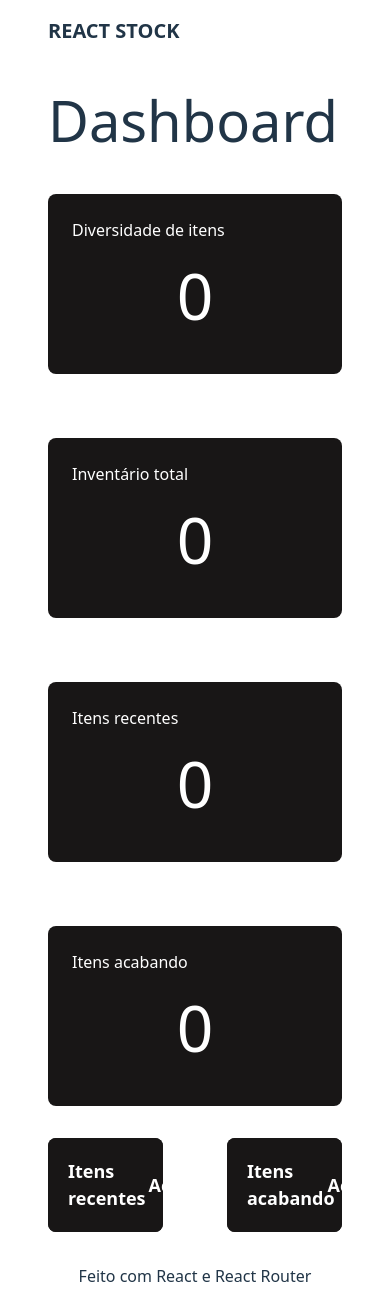
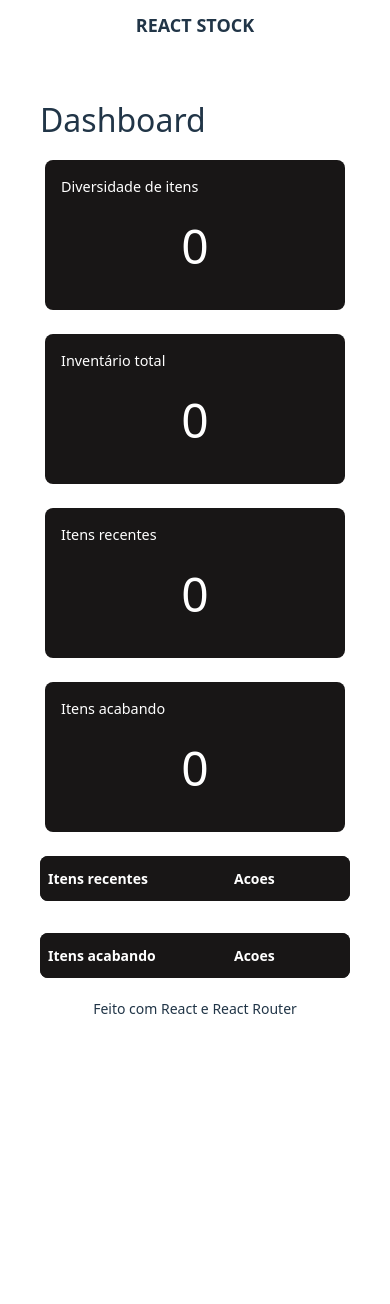
Before and after one commit to adriansodr3/Gestor-de-estoque, a React (Vite) app: page / in a window 390 px wide. After the commit the page ends 1031 px from the top, so only its background shows below. Built offline with nearby package versions, Linux system fonts and the light colour scheme.

Commit message:
feat: ajustando responsividade

```diff
--- a/src/components/DashboardCard/DashboardCard.module.css
+++ b/src/components/DashboardCard/DashboardCard.module.css
@@ -7,18 +7,18 @@
     "content";
   background-color: rgb(24, 22, 22);
   padding: 1.5rem;
-  width: 300px;     /* largura fixa */
-  height: 180px;    /* altura fixa */
+  width: 300px;
+  height: 180px;
   box-sizing: border-box;
-  border-radius: 8px;  /* bordas arredondadas (opcional) */
+  border-radius: 8px;
 }
 
 .header {
   grid-area: header;
   width: 100%;
   margin: 0;
-  font-size: 1rem;      /* tamanho do título */
-  font-weight: normal;  /* peso normal, não bold */
+  font-size: 1rem;
+  font-weight: normal;
   color: white;
 }
 
@@ -33,3 +33,21 @@
   font-weight: 400;
   color: white;
 }
+
+/* Responsividade */
+@media (max-width: 768px) {
+  .card {
+    width: 100%;
+    max-width: 300px;
+    height: 150px;
+    padding: 1rem;
+  }
+
+  .header {
+    font-size: 0.9rem;
+  }
+
+  .content {
+    font-size: 3rem;
+  }
+}
--- a/src/components/ItemsNav/ItemsNav.module.css
+++ b/src/components/ItemsNav/ItemsNav.module.css
@@ -14,3 +14,20 @@
 .divider {
     margin-bottom: 2rem;
 }
+
+/* Responsividade */
+@media (max-width: 768px) {
+    .title {
+        font-size: 2rem;
+        padding-bottom: 1rem;
+    }
+
+    .nav {
+        gap: 1rem;
+        flex-wrap: wrap;
+    }
+
+    .divider {
+        margin-bottom: 1rem;
+    }
+}
--- a/src/components/StockForms/StockForms.module.css
+++ b/src/components/StockForms/StockForms.module.css
@@ -124,3 +124,20 @@ button[type="submit"]:focus {
     outline: none;
     box-shadow: 0 0 0 3px rgba(74, 144, 226, 0.3);
 }
+
+/* Responsividade */
+@media (max-width: 768px) {
+    .linhaInput1 {
+        grid-template-columns: 1fr;
+        gap: 1rem;
+    }
+
+    form {
+        gap: 1rem;
+    }
+
+    button[type="submit"] {
+        width: 100%;
+        padding: 14px 32px;
+    }
+}
--- a/src/components/StockItemsTable/StockItemsTable.module.css
+++ b/src/components/StockItemsTable/StockItemsTable.module.css
@@ -106,3 +106,31 @@
 .deleteButton:active {
     transform: translateY(0);
 }
+
+/* Responsividade */
+@media (max-width: 768px) {
+    .table {
+        font-size: 12px;
+        display: block;
+        overflow-x: auto;
+    }
+
+    .table thead tr th,
+    .table tbody tr td {
+        padding: 12px 8px;
+        font-size: 12px;
+    }
+
+    .buttons {
+        flex-direction: column;
+        gap: 0.5rem;
+    }
+
+    .viewButton,
+    .updateButton,
+    .deleteButton {
+        padding: 6px 16px;
+        font-size: 12px;
+        width: 100%;
+    }
+}
--- a/src/components/StockResume/StockResume.module.css
+++ b/src/components/StockResume/StockResume.module.css
@@ -65,3 +65,33 @@
 .viewButton:active {
     transform: translateY(0);
 }
+
+/* Responsividade */
+@media (max-width: 768px) {
+    .table {
+        font-size: 14px;
+    }
+
+    .table thead tr th {
+        padding: 12px 8px;
+        font-size: 14px;
+    }
+
+    .table tbody tr td {
+        padding: 12px 8px;
+        font-size: 13px;
+    }
+
+    .table thead tr th:first-child {
+        width: 60%;
+    }
+
+    .table thead tr th:last-child {
+        width: 40%;
+    }
+
+    .viewButton {
+        padding: 6px 16px;
+        font-size: 12px;
+    }
+}
--- a/src/pages/Home/Home.jsx
+++ b/src/pages/Home/Home.jsx
@@ -15,9 +15,6 @@ export default function Home(){
         const dataAtual = new Date()
         const dataCriacao = new Date(item.criado_em)
         const diferencasEmdia = (dataAtual - dataCriacao) / (1000 * 60 * 60 * 24)
-
-        console.log('📦 Item:', item.nome, '| Dias:', diferencasEmdia.toFixed(2), '| Data:', item.criado_em)
-
         return diferencasEmdia <= 10
     }).length
 
--- a/src/pages/Home/Home.module.css
+++ b/src/pages/Home/Home.module.css
@@ -24,3 +24,21 @@
     flex: 1;
     min-width: 0;
 }
+
+/* Responsividade */
+@media (max-width: 768px) {
+    .title {
+        font-size: 2rem;
+        padding-bottom: 1rem;
+    }
+
+    .cards {
+        gap: 1.5rem;
+        padding-bottom: 1.5rem;
+    }
+
+    .resume {
+        flex-direction: column;
+        gap: 2rem;
+    }
+}
--- a/src/pages/layout/Header/Header.module.css
+++ b/src/pages/layout/Header/Header.module.css
@@ -15,3 +15,23 @@
 .title{
     font-size: 20px;
 }
+
+/* Responsividade */
+@media (max-width: 768px) {
+    .headerContainer {
+        flex-direction: column;
+        gap: 1rem;
+        padding: 0.75rem;
+    }
+
+    .navItems {
+        gap: 1rem;
+        flex-wrap: wrap;
+        justify-content: center;
+        font-size: 14px;
+    }
+
+    .title {
+        font-size: 18px;
+    }
+}
--- a/src/pages/layout/RootLayout.module.css
+++ b/src/pages/layout/RootLayout.module.css
@@ -6,8 +6,8 @@
 }
 
 .main {
-  flex: 1;  /* isso faz o main crescer e ocupar todo espaço disponível */
-  overflow-y: auto;  /* permite scroll no conteúdo principal */
+  flex: 1;
+  overflow-y: auto;
   padding: 1rem;
 }
 
@@ -17,3 +17,15 @@
     justify-content: center;
     padding: 1rem 0;
 }
+
+/* Responsividade */
+@media (max-width: 768px) {
+  .main {
+    padding: 0.5rem;
+  }
+
+  .footer {
+    padding: 0.75rem 0;
+    font-size: 14px;
+  }
+}
```
